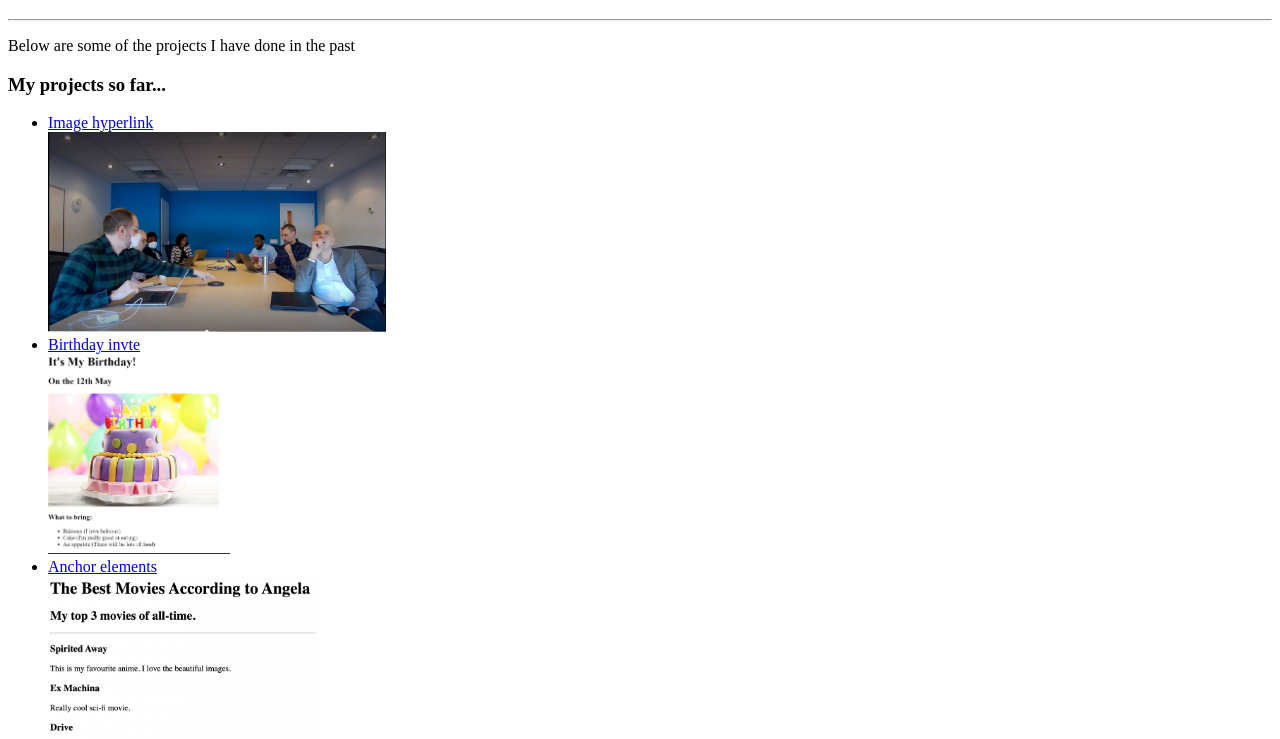
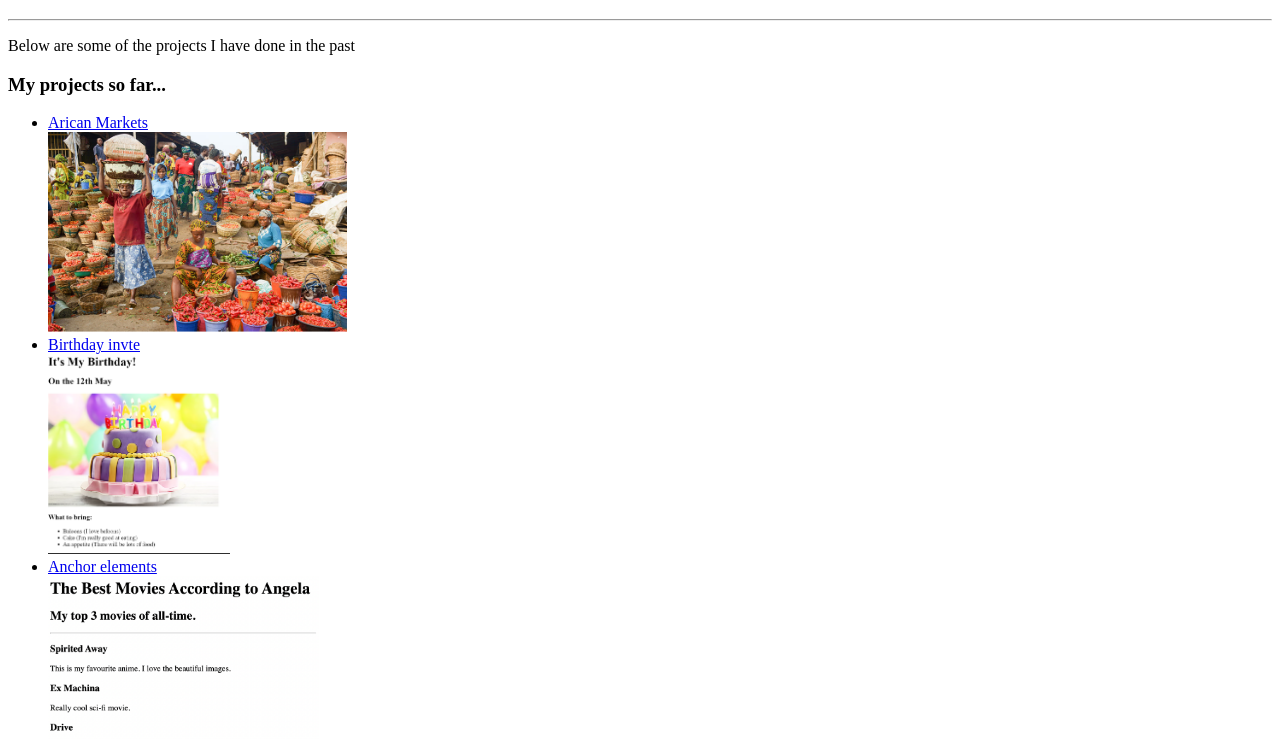
Before and after one commit to Dunddy/html-portfolio, a plain HTML site: page index.html in a window 1280 px wide. Shown: the part 61-800 px from the top of the page. Drawn offline with Linux system fonts and the light colour scheme.

Commit message:
Add files via upload

```diff
--- a/index.html
+++ b/index.html
@@ -12,8 +12,8 @@
    <p>Below are some of the projects I have done in the past</p>
 <h3>My projects so far...</h3>
 <ul>
-    <li><a href="./public/image hyperlink.html"/>Image hyperlink</a></li>
-    <img src="./assets/images/Sprint review 51&52.JPG" height="200"/>
+    <li><a href="./public/image hyperlink.html"/>Arican Markets</a></li>
+    <img src="assets\images\Market image 1.png" height="200"/>
     <li><a href="./public/B.day index.html"/>Birthday invte</a></li>
     <img src="assets\images\cake.PNG" height="200"/>
     <li><a href="public\anchor index.html">Anchor elements</a></li>
```
Also changed, not shown: assets/images/Market image 1.png (added).
